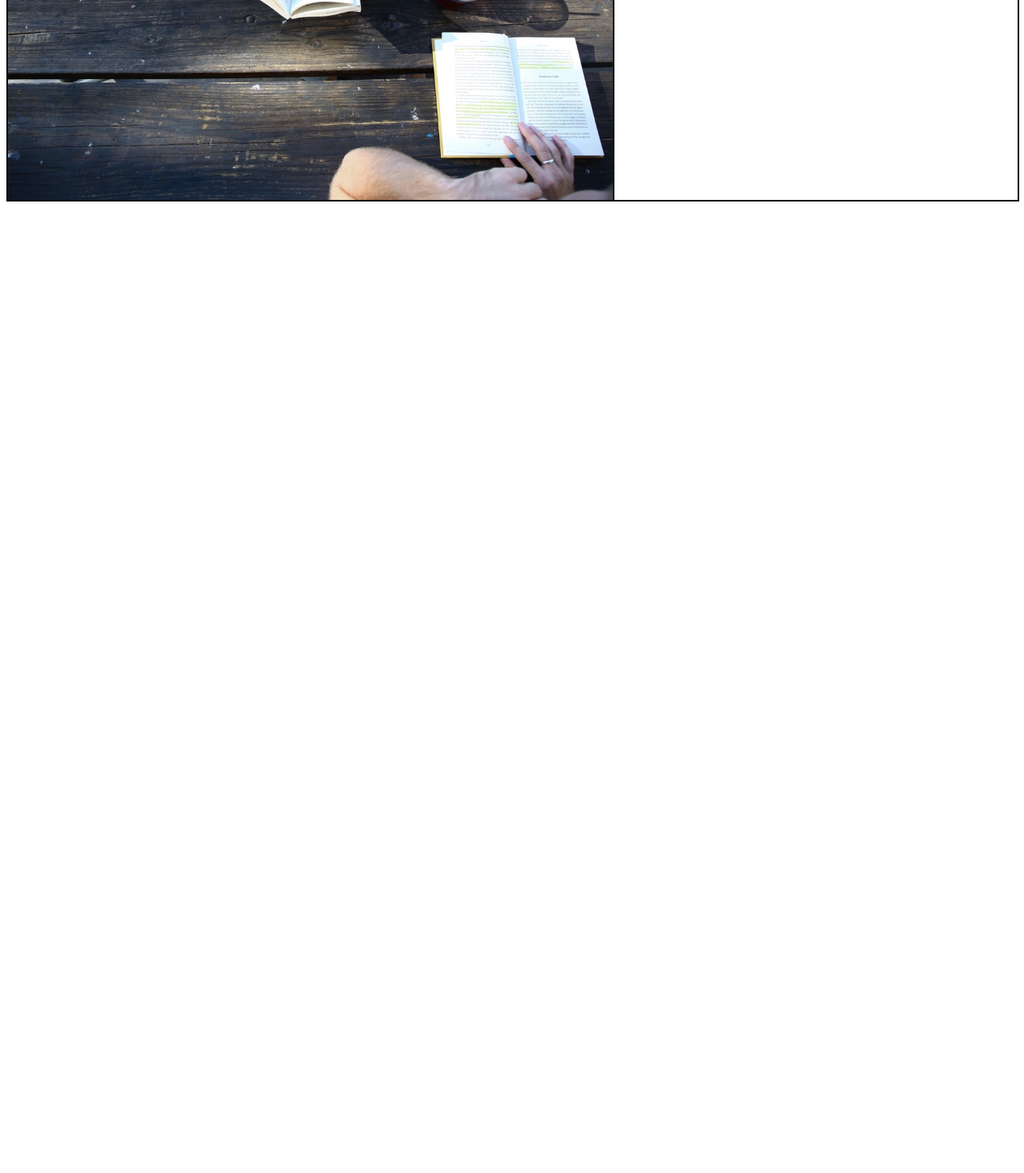
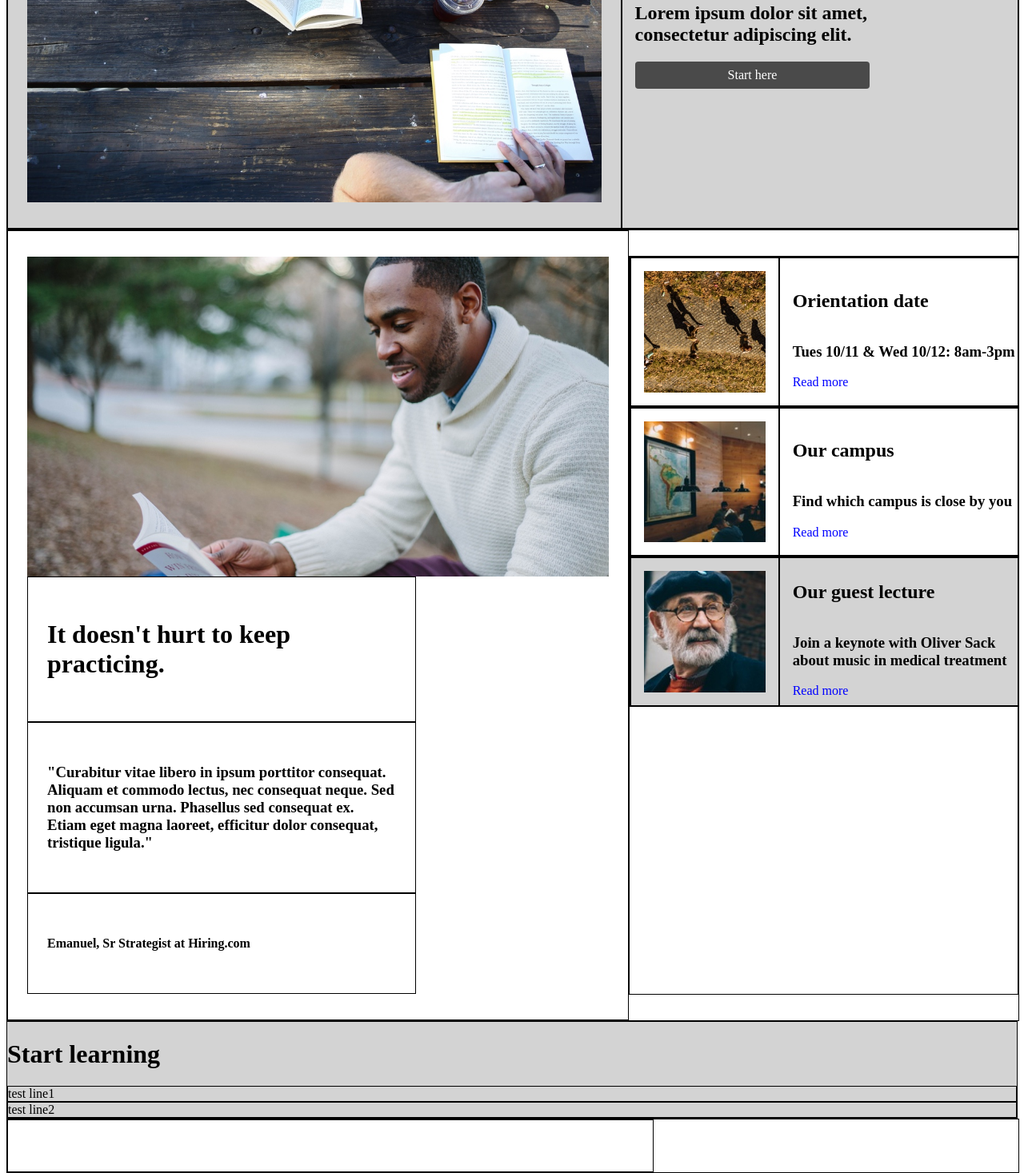
Before and after one commit to dscottjr/colmar-academy, a plain HTML site: page index.html in a window 1280 px wide. Shown: the part 383-1850 px from the top of the page at 80% size. Before the commit the page ends 800 px from the top, so only its background shows below. Drawn offline with Linux system fonts and the light colour scheme.

Commit message:
adding content

```diff
--- a/index.html
+++ b/index.html
@@ -42,11 +42,104 @@
         </div>
 
         <div class="box2">
-          <h1>Learn something new every day</h1>
+          <h1>Learn something</br>new every day</h1>
+          <h2>Lorem ipsum dolor sit amet, </br>consectetur adipiscing elit.</h2>
+
+          <div class="button">Start here</div>
 
         </div>
 
       </div> <!-- end startsection -->
+
+      <!--  start infosection -->
+
+      <div class="common-container" id="infosection">
+
+        <div class="box1">
+          <div class="image-container">
+            <img src="./resources/images/information-main.jpg" /img>
+          </div>
+          <div class="box1 text">
+            <h1>It doesn't hurt to keep practicing.</h2>
+          </div>
+          <div class="box1 text">
+            <h3>"Curabitur vitae libero in ipsum porttitor consequat. Aliquam et commodo lectus, nec consequat neque. Sed non accumsan urna. Phasellus sed consequat ex. Etiam eget magna laoreet, efficitur dolor consequat, tristique ligula."</h3>
+          </div>
+          <div class="box1 text">
+            <h4>Emanuel, Sr Strategist at Hiring.com</h4>
+          </div>
+      </div> <!-- end box1 -->
+
+        <div class="box2">
+
+          <div class="infobox">
+            <div class="infobox1 image-container">
+              <img src="./resources/images/information-orientation.jpg" /img>
+            </div>
+            <div class="infobox2">
+              <h2>Orientation date</h2>
+              <h3>Tues 10/11 &amp Wed 10/12: 8am-3pm</h3>
+              <a>Read more</a>
+            </div>
+          </div>
+
+          <div class="infobox">
+            <div class="infobox1 image-container">
+              <img src="./resources/images/information-campus.jpg" /img>
+            </div>
+            <div class="infobox2">
+              <h2>Our campus</h2>
+              <h3>Find which campus is close by you</h3>
+              <a>Read more</a>
+            </div>
+          </div>
+
+          <div class="infobox" id="lastbox">
+            <div class="infobox1 image-container">
+              <img src="./resources/images/information-guest-lecture.jpg" /img>
+            </div>
+            <div class="infobox2">
+              <h2>Our guest lecture</h2>
+              <h3>Join a keynote with Oliver Sack </br>about music in medical treatment</h3>
+              <a>Read more</a>
+            </div>
+          </div>
+
+        </div>
+
+      </div>  <!-- end infosection -->
+
+      <!-- coursesection -->
+
+      <div class="coursesection">
+
+        <h1>Start learning</h2>
+
+        <div class="courseline">
+<span>test line1</span>
+        </div>
+
+        <div class="courseline">
+<span>test line2</span>
+        </div>
+
+
+
+    </div> <!-- end coursesection -->
+
+<!-- videosection -->
+
+      <div class="common-container" id="videosection">
+
+        <div class="box1 video-container">
+
+        </div>
+
+        <div class="box2">
+
+        </div>
+
+      </div> <!-- end videosection -->
 
 
 
--- a/resources/css/style.css
+++ b/resources/css/style.css
@@ -17,15 +17,9 @@ html {
 }
 
 .box1 {
-  display: flex;
   border: solid thin black;
-  width: 60%
-}
-
-.box2 {
-  display: flex;
-  border: solid thin black;
-  width: 40%;
+  width: 60%;
+  padding: 2rem 1.5rem;
 }
 
 .image-container {
@@ -35,7 +29,16 @@ html {
 .image-container img {
   display: block;
   max-width: 100%;
+  height: auto;
+
 }
+
+.button {
+  border-radius: 4px;
+  background-color: #4a4a4a;
+  color: white;
+  padding: .5rem 7.25rem;
+  }
 
 
 
@@ -46,6 +49,8 @@ header {
   width: 100%;
   background-color: white;
   z-index: 1;
+  top: 0;
+  height: 4rem;
 }
 
 header .content {
@@ -59,6 +64,8 @@ header .logo {
   align-items: center;
   justify-content: left;
   padding-left: 1.5rem;
+  padding-top: 1rem;
+  padding-bottom: 1rem;]
 }
 
 header .logotext {
@@ -97,3 +104,79 @@ header .mobile {
   }
 
 }
+
+/* startsection */
+
+#startsection {
+  background-color: lightgray;
+}
+
+#startsection .box2 {
+  display: flex;
+  flex-direction: column;
+  align-items: flex-start;
+  justify-content: center;
+  border: solid thin black;
+  width: 40%;
+  padding-left: 1rem;
+}
+
+/* infosection */
+
+#infosection .box2 {
+    display: flex;
+    flex-direction: column;
+    justify-content: flex-start;
+    border: solid thin black;
+    width: 40%;
+    margin-top: 2rem;
+    margin-bottom: 2rem;
+  }
+
+.infobox {
+  display: flex;
+  width: 100%;
+  border: solid thin black;
+}
+
+.infobox1 {
+    display: flex;
+    border: solid thin black;
+    width: 35%;
+    padding: 1rem;
+  }
+
+.infobox2 {
+    display: flex;
+    flex-direction: column;
+    align-items: flex-start;
+    justify-content: center;
+    border: solid thin black;
+    width: 65%;
+    padding-left: 1rem;
+  }
+
+#lastbox {
+  margin-bottom: 2rem;
+  background-color: lightgray;
+}
+
+.infobox2 a {
+  color: blue;
+}
+
+/* coursesection */
+
+.coursesection {
+  border: solid thin black;
+  background-color: lightgray;
+}
+
+.coursection h1 {
+  display: block;
+}
+
+.courseline {
+  display: flex;
+  border: solid thin black;
+}
```
